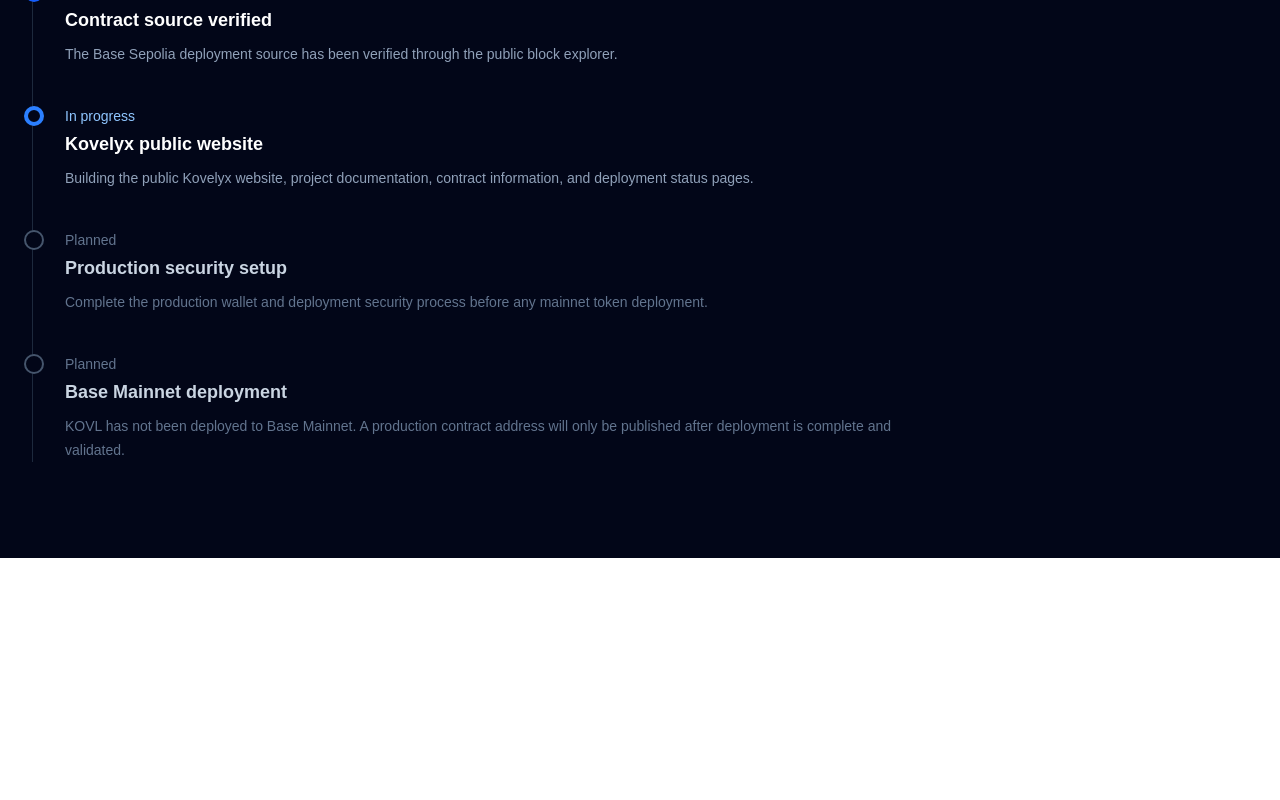
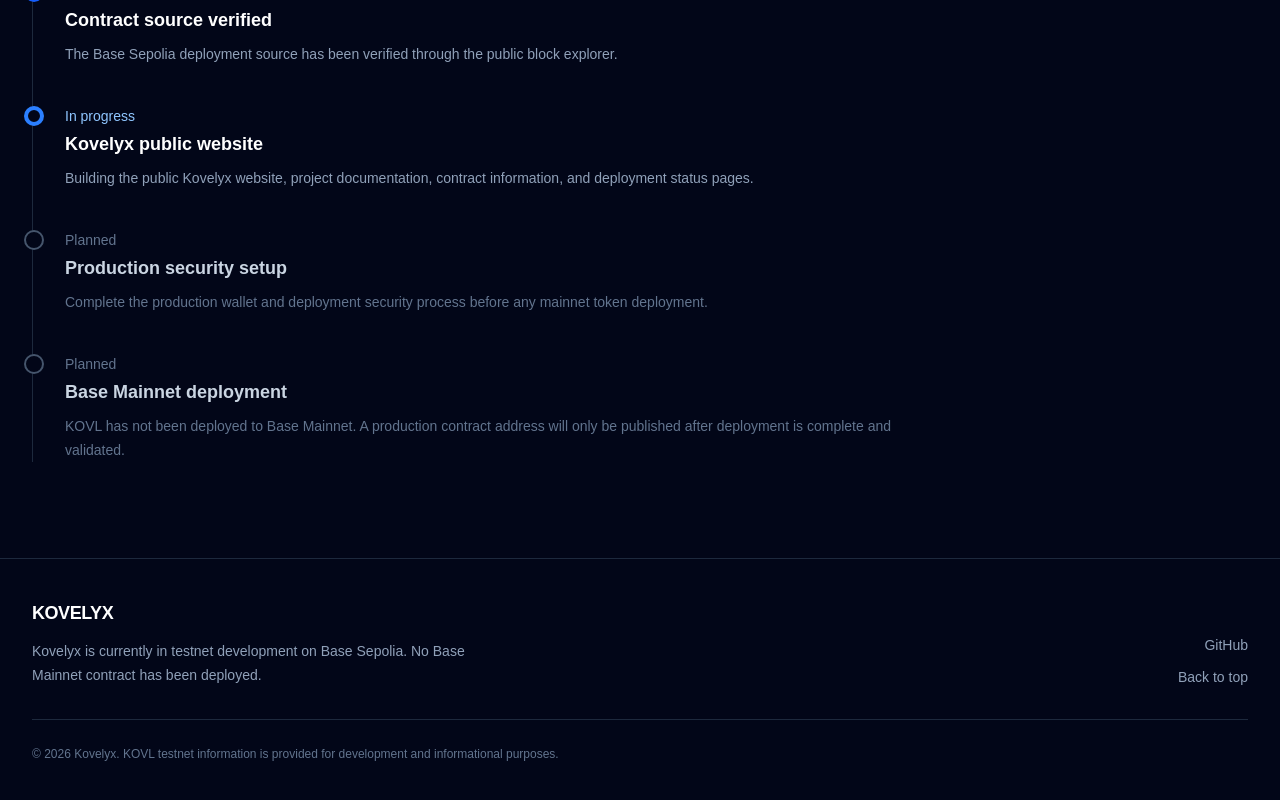
Before and after one commit to anthonyganley/kovelyx-website, a Next.js app: page / in a window 1280 px wide. Shown: the part 3289-4089 px from the top of the page. Before the commit the page ends 3847 px from the top, so only its background shows below. Built offline with nearby package versions, Linux system fonts and the light colour scheme.

Commit message:
Add site footer

```diff
--- a/src/app/page.tsx
+++ b/src/app/page.tsx
@@ -4,6 +4,7 @@
 import ContractStatus from "@/components/ContractStatus";
 import TokenDesign from "@/components/TokenDesign";
 import Roadmap from "@/components/Roadmap";
+import Footer from "@/components/Footer";
 
 export default function Home() {
   return (
@@ -14,6 +15,7 @@
       <ContractStatus />
       <TokenDesign />
       <Roadmap />
+      <Footer />
     </main>
   );
 }
--- /dev/null
+++ b/src/components/Footer.tsx
@@ -0,0 +1,45 @@
+export default function Footer() {
+  return (
+    <footer className="border-t border-slate-800 bg-slate-950">
+      <div className="mx-auto max-w-7xl px-6 py-10 lg:px-8">
+        <div className="flex flex-col gap-8 sm:flex-row sm:items-end sm:justify-between">
+          <div>
+            <p className="text-lg font-semibold tracking-tight text-white">
+              KOVELYX
+            </p>
+
+            <p className="mt-3 max-w-md text-sm leading-6 text-slate-400">
+              Kovelyx is currently in testnet development on Base Sepolia.
+              No Base Mainnet contract has been deployed.
+            </p>
+          </div>
+
+          <div className="flex flex-col gap-3 text-sm text-slate-400 sm:items-end">
+            <a
+              href="https://github.com/anthonyganley/kovelyx-website"
+              target="_blank"
+              rel="noopener noreferrer"
+              className="transition hover:text-white"
+            >
+              GitHub
+            </a>
+
+            <a
+              href="#top"
+              className="transition hover:text-white"
+            >
+              Back to top
+            </a>
+          </div>
+        </div>
+
+        <div className="mt-8 border-t border-slate-800 pt-6">
+          <p className="text-xs leading-5 text-slate-500">
+            © {new Date().getFullYear()} Kovelyx. KOVL testnet information is
+            provided for development and informational purposes.
+          </p>
+        </div>
+      </div>
+    </footer>
+  );
+}
```
